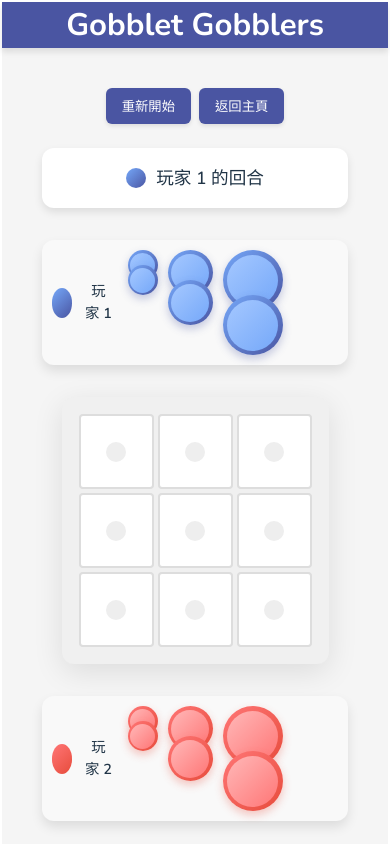
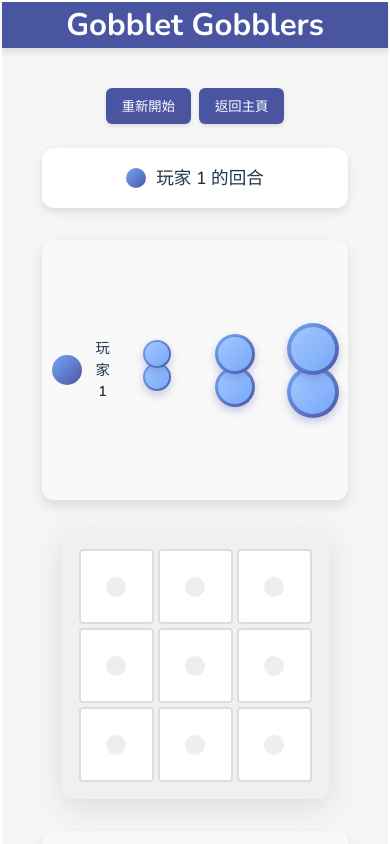
Before and after one commit to wwepenguin/gobblet-gobblers-web, a Vue app: page /gobblet-gobblers-web/game in a window 390 px wide. Shown: the top 844 px of the page. Built offline with nearby package versions, Linux system fonts and the light colour scheme.

Commit message:
調整棋盤和棋子樣式，新增 aspect-ratio 屬性以確保元素保持方形，並優化 PlayerHand 中棋子堆疊的樣式和間距計算，改善用戶界面和體驗。

```diff
--- a/src/components/game/GameBoard.vue
+++ b/src/components/game/GameBoard.vue
@@ -181,6 +181,7 @@ const getSizeValue = (size: string): number => {
   transition: all 0.2s ease;
   border-radius: 4px;
   margin: 4px;
+  aspect-ratio: 1 / 1;
 }
 
 /* 移動設備上的棋盤調整 */
@@ -189,6 +190,7 @@ const getSizeValue = (size: string): number => {
     width: 90px;
     height: 90px;
     margin: 3px;
+    aspect-ratio: 1 / 1;
   }
 }
 
@@ -198,11 +200,13 @@ const getSizeValue = (size: string): number => {
     width: 75px;
     height: 75px;
     margin: 2px;
+    aspect-ratio: 1 / 1;
   }
 
   .cell-empty {
     width: 15px;
     height: 15px;
+    aspect-ratio: 1 / 1;
   }
 }
 
@@ -220,6 +224,7 @@ const getSizeValue = (size: string): number => {
   height: 20px;
   border-radius: 50%;
   background-color: #eee;
+  aspect-ratio: 1 / 1;
 }
 
 .piece-container {
--- a/src/components/game/GamePiece.vue
+++ b/src/components/game/GamePiece.vue
@@ -42,6 +42,10 @@ const handleClick = () => {
   cursor: pointer;
   transition: all 0.3s cubic-bezier(0.25, 0.8, 0.25, 1);
   user-select: none;
+  aspect-ratio: 1 / 1;
+  /* 確保元素始終保持方形，即使應用變換 */
+  transform-box: border-box;
+  will-change: transform;
 }
 
 .piece-inner {
@@ -74,19 +78,16 @@ const handleClick = () => {
 /* 棋子尺寸 */
 .size-small {
   width: 40px;
-  height: 40px;
   z-index: 1;
 }
 
 .size-medium {
   width: 60px;
-  height: 60px;
   z-index: 2;
 }
 
 .size-large {
   width: 80px;
-  height: 80px;
   z-index: 3;
 }
 
@@ -94,35 +95,29 @@ const handleClick = () => {
 @media (max-width: 768px) {
   .size-small {
     width: 35px;
-    height: 35px;
   }
 
   .size-medium {
     width: 50px;
-    height: 50px;
   }
 
   .size-large {
-    width: 70px;
-    height: 70px;
+    width: 65px;
   }
 }
 
 /* 小屏幕上的棋子尺寸調整 */
 @media (max-width: 480px) {
   .size-small {
-    width: 30px;
-    height: 30px;
+    width: 28px;
   }
 
   .size-medium {
-    width: 45px;
-    height: 45px;
+    width: 40px;
   }
 
   .size-large {
-    width: 60px;
-    height: 60px;
+    width: 52px;
   }
 }
 
@@ -132,17 +127,43 @@ const handleClick = () => {
 }
 
 .selectable:hover {
-  transform: translateY(-5px);
-  box-shadow: 0 8px 16px rgba(0, 0, 0, 0.2);
+  transform: translateY(-2px);
+  box-shadow: 0 4px 8px rgba(0, 0, 0, 0.2);
 }
 
 /* 被選中狀態 */
 .selected {
-  transform: translateY(-8px);
-  box-shadow: 0 12px 24px rgba(0, 0, 0, 0.3);
+  transform: translateY(-3px);
+  box-shadow: 0 6px 12px rgba(0, 0, 0, 0.3);
 }
 
 .selected .piece-inner {
   box-shadow: inset 0 0 15px rgba(255, 255, 255, 0.5);
 }
+
+/* 移動設備上的懸浮效果 */
+@media (max-width: 768px) {
+  .selectable:hover {
+    transform: translateY(-2px);
+    box-shadow: 0 4px 8px rgba(0, 0, 0, 0.2);
+  }
+
+  .selected {
+    transform: translateY(-3px);
+    box-shadow: 0 6px 12px rgba(0, 0, 0, 0.3);
+  }
+}
+
+/* 小屏幕上的懸浮效果 */
+@media (max-width: 480px) {
+  .selectable:hover {
+    transform: translateY(-1px);
+    box-shadow: 0 3px 6px rgba(0, 0, 0, 0.2);
+  }
+
+  .selected {
+    transform: translateY(-2px);
+    box-shadow: 0 4px 8px rgba(0, 0, 0, 0.3);
+  }
+}
 </style>
--- a/src/components/game/PlayerHand.vue
+++ b/src/components/game/PlayerHand.vue
@@ -12,7 +12,7 @@
             v-for="i in count"
             :key="`${player}-${size}-${i}`"
             :piece="createPiece(size as PieceSize, player)"
-            :style="{ marginTop: `${(i-1) * -15}px` }"
+            :style="getStackStyle(i, count, size)"
             :selectable="isSelectable"
             :selected="isSelected(size as PieceSize)"
             @select="handleSelectPiece(size as PieceSize)"
@@ -49,6 +49,31 @@ const isSelectable = computed(() => {
   }
   return gameStore.currentPlayer === props.player
 })
+
+// 獲取堆疊樣式，考慮不同尺寸
+const getStackStyle = (index: number, count: number, size: string) => {
+  const isMobile = window.innerWidth <= 768
+  const isSmallScreen = window.innerWidth <= 480
+
+  // 根據棋子大小和螢幕尺寸調整堆疊間距
+  let marginTop, offset
+
+  // 根據不同棋子尺寸調整堆疊間距
+  if (size === 'large') {
+    offset = isSmallScreen ? -9 : (isMobile ? -11 : -13)
+  } else if (size === 'medium') {
+    offset = isSmallScreen ? -7 : (isMobile ? -9 : -11)
+  } else { // small
+    offset = isSmallScreen ? -5 : (isMobile ? -7 : -9)
+  }
+
+  marginTop = `${(index-1) * offset}px` // 根據棋子大小調整間距
+
+  return {
+    marginTop,
+    zIndex: count - index + 1 // 確保正確的堆疊順序
+  }
+}
 
 // 選擇手中的棋子
 const handleSelectPiece = (size: PieceSize) => {
@@ -89,6 +114,7 @@ const isSelected = (size: PieceSize): boolean => {
   transition: all 0.3s ease;
   box-shadow: 0 4px 8px rgba(0, 0, 0, 0.05);
   opacity: 0.8;
+  overflow: visible;
 }
 
 .player-hand.active {
@@ -110,6 +136,7 @@ const isSelected = (size: PieceSize): boolean => {
   display: flex;
   align-items: center;
   justify-content: center;
+  aspect-ratio: 1 / 1;
 }
 
 .player-player1 {
@@ -128,15 +155,26 @@ const isSelected = (size: PieceSize): boolean => {
 .pieces-container {
   display: flex;
   flex-direction: column;
-  gap: 30px;
+  align-items: center;
+  justify-content: space-between;
+  gap: 25px;
   width: 100%;
+  padding: 8px 0;
+  overflow: visible;
+  /* 確保容器能夠適應內容 */
+  min-height: 240px;
+  height: auto;
 }
 
 .piece-slot {
   display: flex;
   justify-content: center;
-  height: 80px;
+  min-height: 90px;
+  height: auto;
   position: relative;
+  padding-top: 10px;
+  padding-bottom: 10px;
+  overflow: visible;
 }
 
 .piece-stack {
@@ -144,6 +182,8 @@ const isSelected = (size: PieceSize): boolean => {
   flex-direction: column;
   align-items: center;
   position: relative;
+  min-height: 80px;
+  height: auto;
 }
 
 .empty-slot {
@@ -151,6 +191,7 @@ const isSelected = (size: PieceSize): boolean => {
   height: 15px;
   background-color: #ddd;
   border-radius: 30px;
+  aspect-ratio: 4 / 1;
 }
 
 /* 移動設備上的手牌調整 */
@@ -160,21 +201,32 @@ const isSelected = (size: PieceSize): boolean => {
     padding: 15px;
     flex-direction: row;
     justify-content: space-around;
-    max-width: 500px;
+    max-width: 400px;
   }
 
   .player-info {
     margin-bottom: 0;
     margin-right: 15px;
+    min-width: 80px;
   }
 
   .pieces-container {
     flex-direction: row;
     gap: 15px;
+    justify-content: flex-start;
   }
 
   .piece-slot {
     height: auto;
+    min-height: 80px;
+    padding: 8px 0;
+    width: 80px;
+  }
+
+  .piece-stack {
+    min-height: 70px;
+    height: auto;
+    width: 100%;
   }
 }
 
@@ -182,11 +234,18 @@ const isSelected = (size: PieceSize): boolean => {
 @media (max-width: 480px) {
   .player-hand {
     padding: 10px;
+    max-width: 340px;
+  }
+
+  .player-info {
+    min-width: 60px;
+    margin-right: 10px;
   }
 
   .player-avatar {
     width: 30px;
     height: 30px;
+    aspect-ratio: 1 / 1;
   }
 
   .player-name {
@@ -194,7 +253,18 @@ const isSelected = (size: PieceSize): boolean => {
   }
 
   .pieces-container {
-    gap: 10px;
+    gap: 8px;
+  }
+
+  .piece-slot {
+    width: 70px;
+    min-height: 70px;
+    padding: 6px 0;
+  }
+
+  .piece-stack {
+    min-height: 60px;
+    height: auto;
   }
 }
 </style>
--- a/src/views/Game.vue
+++ b/src/views/Game.vue
@@ -101,7 +101,7 @@ const handleResetGame = () => {
 
 .game-area {
   display: flex;
-  justify-content: space-between;
+  justify-content: center;
   align-items: center;
   margin: 2rem 0;
 
```
